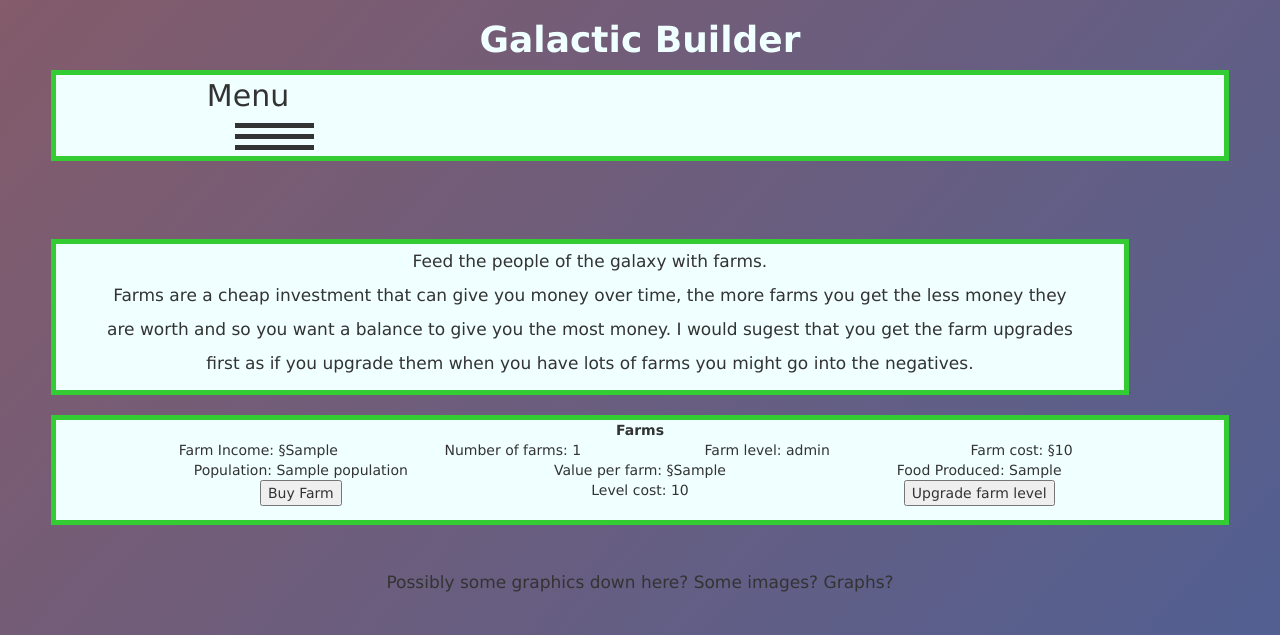
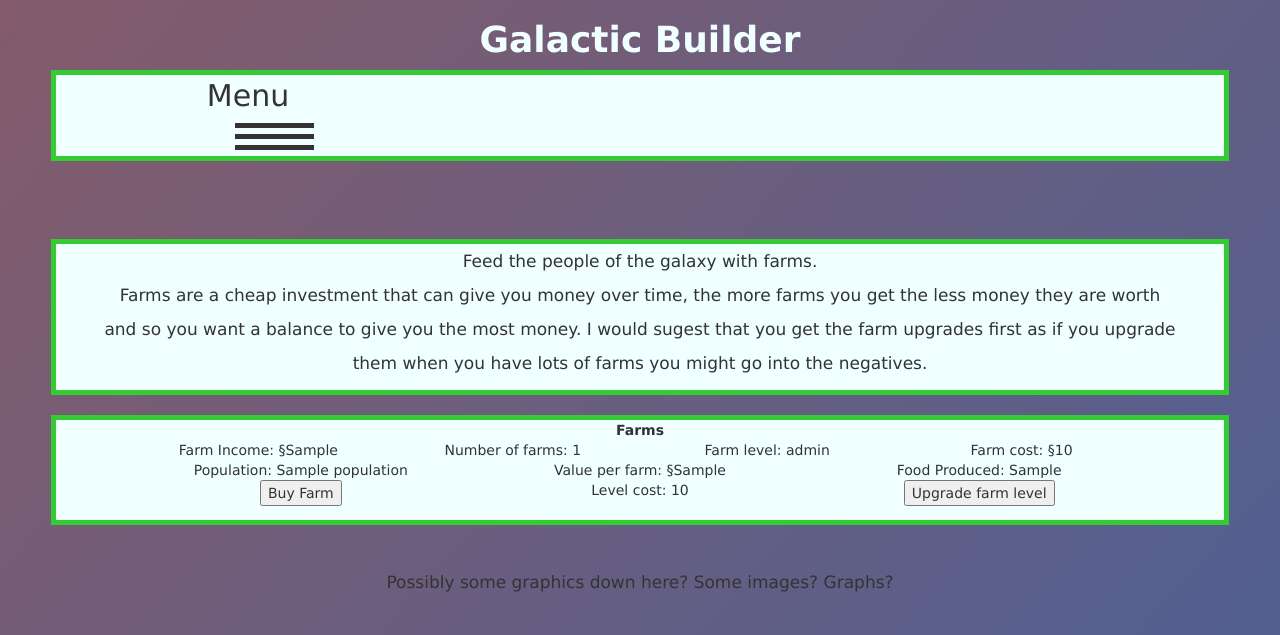
Before and after one commit to gyndlf/galactic-builder, a Flask app: template templates/farms.html in a window 1280 px wide. Shown: the top 635 px of the page. Run offline with Flask 2, Linux system fonts and the light colour scheme; the template is opened without the code that fills it: most values are stand-ins (such as "Sample title", 1, 10 or a date in 2020); some libraries are stand-ins or nearby versions.

Commit message:
farms description box size fixed

```diff
--- a/templates/farms.html
+++ b/templates/farms.html
@@ -1,6 +1,6 @@
 {% extends "base.html" %}
 {% block content %}
-<div class="species"><p>
+<div id="maininfo"><p>
 Feed the people of the galaxy with farms.<br>
 Farms are a cheap investment that can give you money over time, the more farms you get the less money they are worth and so you want a balance to give you the most money. I would sugest that you get the farm upgrades first as if you upgrade them when you have lots of farms you might go into the negatives.</p></div>
 <br>
```
